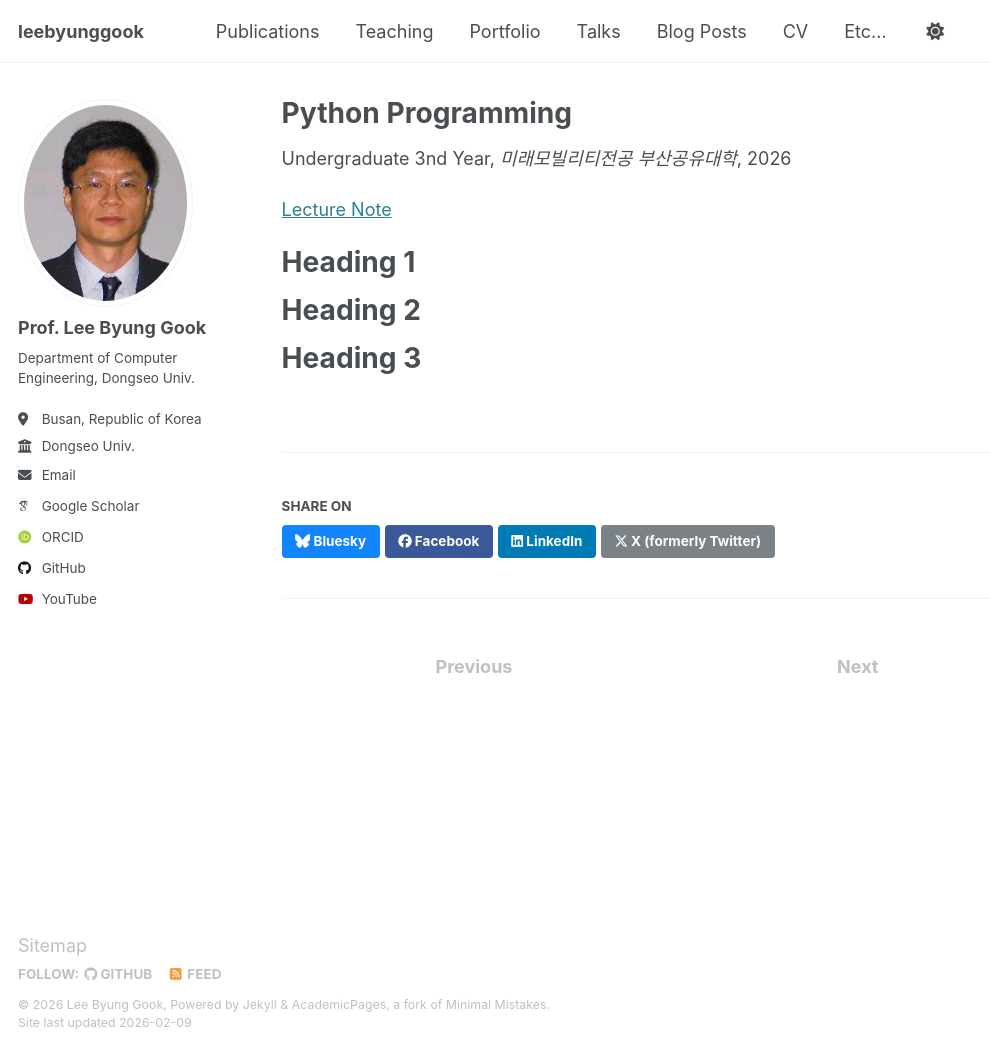
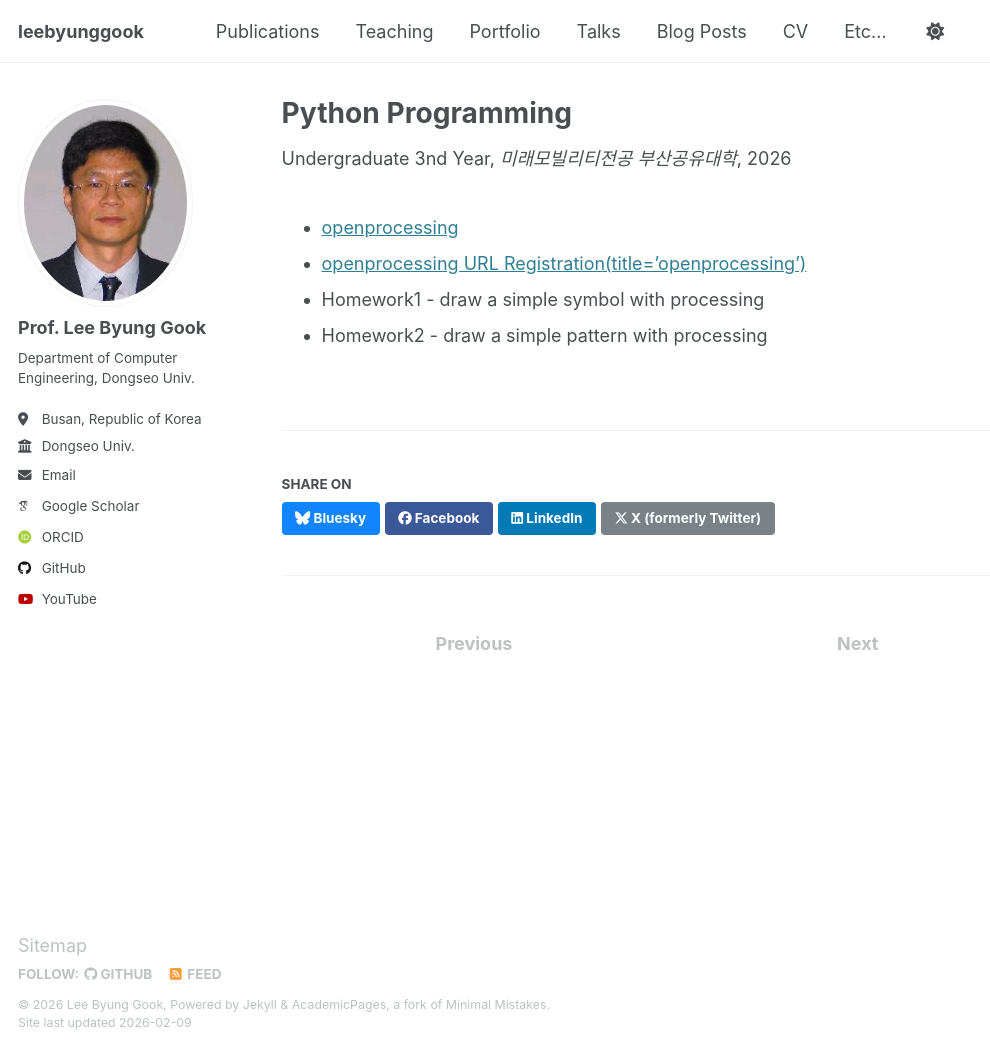
Before and after one commit to leebyunggook/leebyunggook.github.io, a Jekyll site: the page built from _teaching/2026-spring-teaching-7.md, in a window 1280 px wide and 1051 px high. Shown: the whole window, without its empty margins (0-990 px from the left). Built offline with Jekyll 4.4.1, drawn with Linux system fonts in a browser that asks for light colours; some web fonts are replaced.

Commit message:
Update 2026-spring-teaching-7.md

```diff
--- a/_teaching/2026-spring-teaching-7.md
+++ b/_teaching/2026-spring-teaching-7.md
@@ -8,13 +8,7 @@ date: 2026-03-02
 location: "Busan City, Korea"
 ---
 
-[Lecture Note](https://docs.google.com/document/d/1Ypk-sW-FxhVGDGTpUhpIVr9bKn-Xrf2d6DIp7hI-pFA/edit?usp=sharing)
-
-Heading 1
-======
-
-Heading 2
-======
-
-Heading 3
-======
+* [openprocessing](https://openprocessing.org/)
+* [openprocessing URL Registration(title='openprocessing')](https://f.kdocs.cn/g/3UrLLaGU/)
+* Homework1 - draw a simple symbol with processing
+* Homework2 - draw a simple pattern with processing
```
